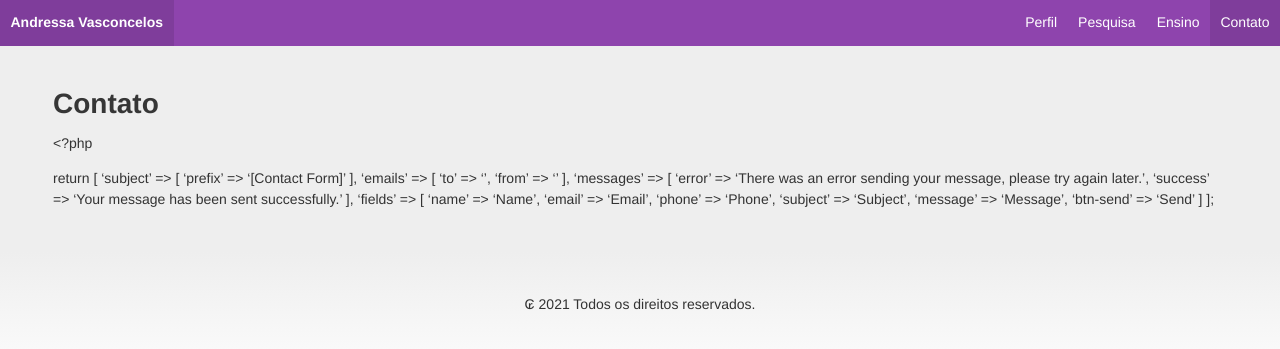
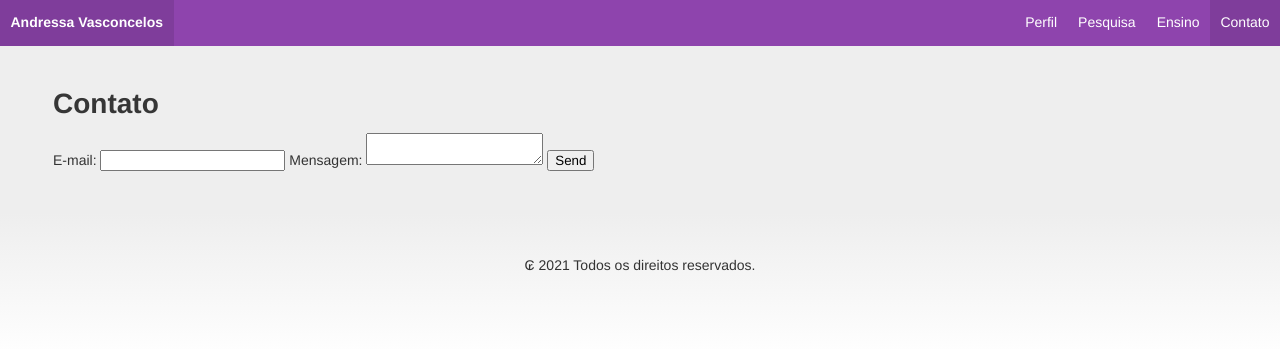
Before and after one commit to andressamielke/andressamielke.github.io, a Jekyll site: the page built from contato.md, in a window 1280 px wide. Shown: the top 349 px of the page. Built offline with Jekyll 4.4.1, drawn with Linux system fonts in a browser that asks for light colours; some web fonts are replaced.

Commit message:
Update contato.md

```diff
--- a/contato.md
+++ b/contato.md
@@ -6,26 +6,22 @@ layout: default
 ---
 
 # Contato
-<?php
+<!-- modify this form HTML and place wherever you want your form -->
 
-return [
-    'subject' => [
-        'prefix' => '[Contact Form]'
-    ],
-    'emails' => [
-        'to'   => '',
-        'from' => ''
-    ],
-    'messages' => [
-        'error'   => 'There was an error sending your message, please try again later.',
-        'success' => 'Your message has been sent successfully.'
-    ],
-    'fields' => [
-        'name'     => 'Name',
-        'email'    => 'Email',
-        'phone'    => 'Phone',
-        'subject'  => 'Subject',
-        'message'  => 'Message',
-        'btn-send' => 'Send'
-    ]
-];
+<form
+  action="https://formspree.io/f/mqkgrklg"
+  method="POST"
+>
+  <label>
+    E-mail:
+    <input type="email" name="_replyto">
+  </label>
+  <label>
+    Mensagem:
+    <textarea name="message"></textarea>
+  </label>
+
+  <!-- your other form fields go here -->
+
+  <button type="Enviar">Send</button>
+</form>
```
